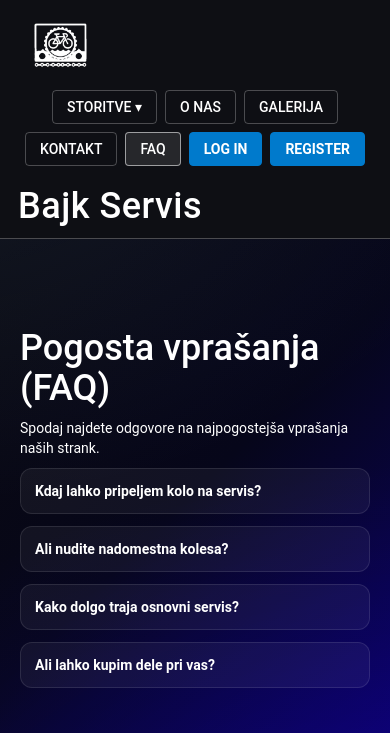
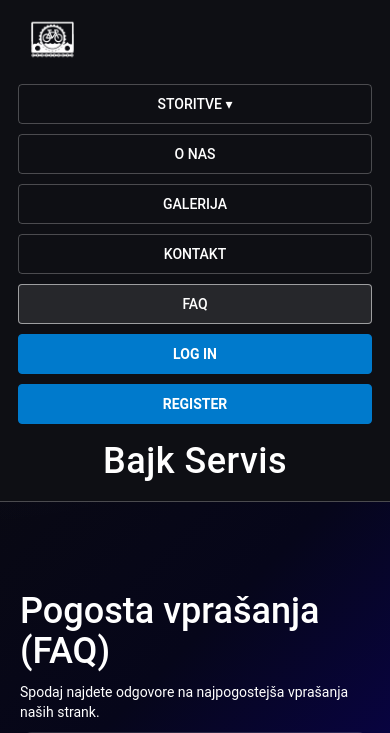
Before and after one commit to zakoblak/Bajk_Servis, a Flask app: page /faq in a window 390 px wide. Shown: the top 733 px of the page. Run offline with Flask 3, Linux system fonts and the light colour scheme; some libraries are stand-ins or nearby versions.

Commit message:
Add files via upload

```diff
--- a/static/style.css
+++ b/static/style.css
@@ -29,164 +29,161 @@ img{ max-width:100%; height:auto; display:block; }
 /* =======================
    HEADER & NAV
 ======================= */
+/* =======================
+   HEADER – DESKTOP (ostane kot prej)
+======================= */
 header{
   position: sticky;
   top: 0;
   z-index: 100;
-
   display: flex;
   align-items: center;
   justify-content: space-between;
-  gap: 16px;
+  gap: 18px;
 
+  padding: 15px 40px;
   background: var(--surface);
-  padding: 15px 40px;
   border-bottom: 1px solid var(--border);
-
-  flex-wrap: wrap;
 }
 
-.logo{
-  height: 80px;
-  display: flex;
-  align-items: center;
-  flex: 0 0 auto;
-}
-.logo img{
-  height: 100%;
-  width: auto;
-  object-fit: contain;
-  display: block;
-}
+.logo{ height: 70px; display:flex; align-items:center; flex:0 0 auto; }
+.logo img{ height:100%; width:auto; object-fit:contain; display:block; }
 
-.naslov{
-  display: flex;
-  align-items: center;
-  flex: 1 1 auto;
-  min-width: 220px;
-}
-
+/* naslov ostane v headerju, da se ne “spusti” pod meni */
+.naslov{ flex: 0 0 auto; }
 .naslov-gumb{
   color: var(--text);
   text-decoration: none;
-  background: transparent;
-  border: none;
-
-  font-size: clamp(28px, 4vw, 44px);
+  font-size: 44px;
   font-weight: 500;
   letter-spacing: .5px;
-
-  white-space: nowrap;
-  line-height: 1;
-}
-
-nav{
-  display: flex;
-  justify-content: flex-end;
-  flex: 0 1 auto;
-}
-
-nav ul{
-  list-style: none;
-  display: flex;
-  gap: 10px;
-  flex-wrap: nowrap;
-  align-items: center;
-}
-
-nav li{ position: relative; }
-
-nav a{
-  display: block;
-  padding: 10px 18px;
-  text-decoration: none;
-  line-height: 1;
-  color: var(--text);
-  background: transparent;
-  border: 1px solid var(--border);
-  border-radius: 4px;
-  font-weight: 500;
-  transition: .25s;
   white-space: nowrap;
 }
 
-nav a:hover,
-nav a:focus,
-nav a.active{
+/* nav */
+nav{ flex: 1 1 auto; display:flex; justify-content:flex-end; }
+nav ul{ list-style:none; display:flex; gap:10px; align-items:center; flex-wrap:wrap; }
+nav li{ position:relative; }
+
+nav a{
+  display:block;
+  padding:10px 18px;
+  text-decoration:none;
+  line-height:1;
+  color:var(--text);
+  background:transparent;
+  border:1px solid var(--border);
+  border-radius:4px;
+  font-weight:500;
+  transition:.25s;
+  white-space: nowrap;
+}
+
+nav a:hover, nav a:focus, nav a.active{
   background: rgba(255,255,255,.10);
   border-color: rgba(255,255,255,.55);
 }
 
-
-nav li ul{
-  position: absolute;
-  top: 100%;
-  left: 0;
-
-  display: none;
-  flex-direction: column;
-  min-width: 170px;
-
-  background: #0f1118;
-  border: 1px solid var(--border);
-  border-radius: 4px;
-  box-shadow: 0 10px 24px rgba(0,0,0,.45);
-  z-index: 1000;
-  overflow: hidden;
-}
-nav li:hover > ul{ display: flex; }
-
-nav li ul a{
-  border: 0;
-  border-bottom: 1px solid rgba(255,255,255,.08);
-  padding: 10px 14px;
-}
-nav li ul a:last-child{ border-bottom: 0; }
-
-nav a.login,
-nav a.register{
+nav a.login, nav a.register{
   background-color: var(--brand);
   border-color: var(--brand);
-  color: #fff;
-  font-weight: 600;
+  color:#fff;
+  font-weight:600;
 }
-nav a.login:hover,
-nav a.register:hover{
+nav a.login:hover, nav a.register:hover{
   background: var(--brand-hover);
   border-color: var(--brand-hover);
 }
 
-@media (max-width: 980px){
+/* dropdown (desktop) */
+nav li ul{
+  position:absolute;
+  top:100%;
+  left:0;
+  display:none;
+  flex-direction:column;
+  min-width:170px;
+  background:#0f1118;
+  border:1px solid var(--border);
+  border-radius:4px;
+  box-shadow:0 10px 24px rgba(0,0,0,.45);
+  z-index:1000;
+  overflow:hidden;
+}
+nav li:hover > ul,
+nav li:focus-within > ul{
+  display:flex;
+}
+nav li ul a{
+  border:0;
+  border-bottom:1px solid rgba(255,255,255,.08);
+  padding:10px 14px;
+}
+nav li ul a:last-child{ border-bottom:0; }
+
+
+/* =======================
+   MOBILNO – “po vrsti”
+   (meni pod headerjem, gumbi 100% širine)
+======================= */
+@media (max-width: 768px){
+
+  header{
+    flex-wrap: wrap;            /* omogoči prelom */
+    justify-content: flex-start;
+    padding: 12px 16px;
+    gap: 10px;
+  }
+
+  /* zgornja vrstica: logo + naslov */
+  .logo{ height: 52px; }
+  .naslov{
+    flex: 1 1 auto;
+    min-width: 0;
+  }
+  .naslov-gumb{
+    font-size: 34px;
+    display: inline-block;
+  }
+
+  /* nav gre v novo vrstico in postane stolpec */
   nav{
     width: 100%;
-    justify-content: center;
+    flex: 1 1 100%;
+    justify-content: flex-start;
   }
+
   nav ul{
-    flex-wrap: wrap;
-    justify-content: center;
+    width: 100%;
+    flex-direction: column;     /* ⬅️ po vrsti */
+    align-items: stretch;
+    gap: 10px;
+    flex-wrap: nowrap;
+    margin: 6px 0 0;
+  }
+
+  nav li{ width: 100%; }
+
+  nav a{
+    width: 100%;
+    text-align: center;
+    padding: 12px 14px;
+  }
+
+  /* dropdown na telefonu: naj bo “notranji seznam” (ne lebdi) */
+  nav li ul{
+    position: static;
+    display: none;
+    margin-top: 8px;
+    border-radius: 8px;
+  }
+
+  /* na telefonu je hover nezanesljiv – focus-within dela pri tapu */
+  nav li:focus-within > ul{
+    display: flex;
   }
 }
 
-@media (max-width: 768px){
-  header{
-    padding: 14px 18px;
-  }
-
-  .logo{ height: 64px; }
-
-  .naslov{
-    width: auto;
-    min-width: 0;
-  }
-
-  nav ul{
-    gap: 8px;
-  }
-
-  nav a{
-    padding: 9px 14px;
-  }
-}
 
 /* =======================
    GUMBI
```
